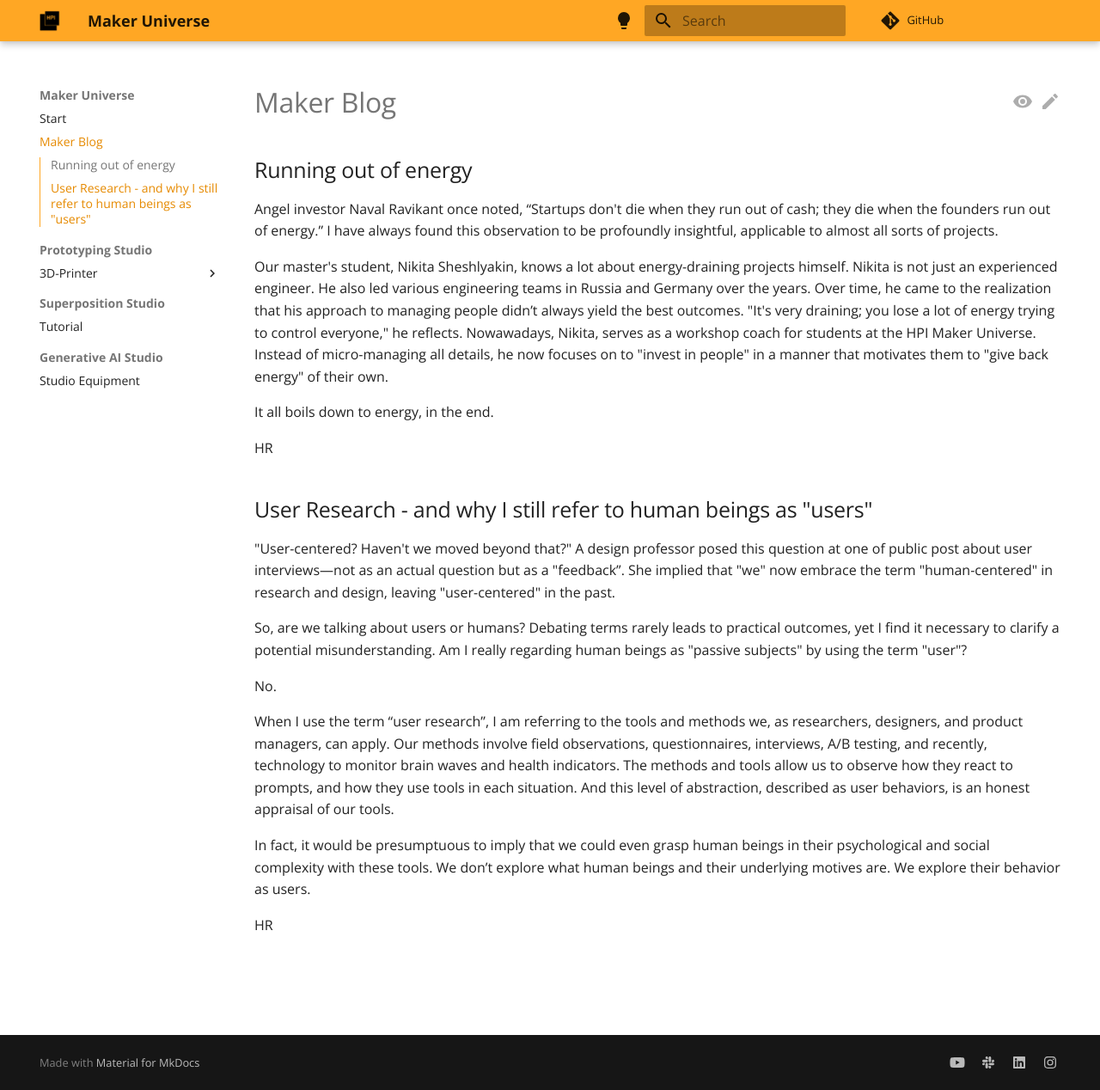
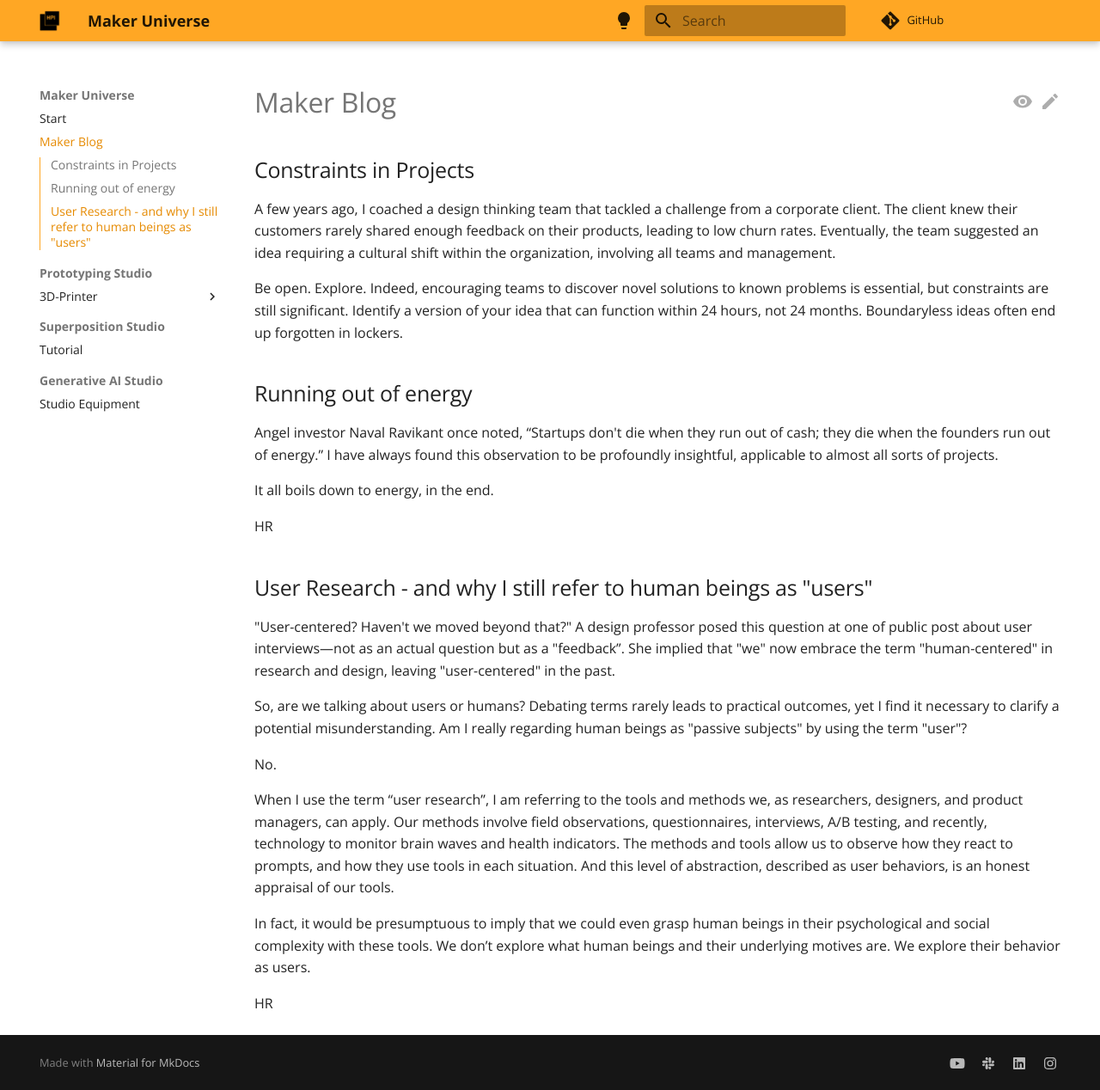
Before and after one commit to makeruniverse/docs, an MkDocs documentation site: the page built from docs/blog/blog.md, in a window 1280 px wide and 1268 px high. Shown: the whole window at 86% size. Built offline with MkDocs 1.6.1 and Material for MkDocs 9.7.7, drawn with Linux system fonts in a browser that asks for light colours; comment, search, counter and statistics services are not loaded.

Commit message:
new blog post on constraints

```diff
--- a/docs/blog/blog.md
+++ b/docs/blog/blog.md
@@ -1,14 +1,22 @@
 # Maker Blog
+
+## Constraints in Projects
+
+A few years ago, I coached a design thinking team that tackled a challenge from a corporate client. The client knew their customers rarely shared enough feedback on their products, leading to low churn rates. Eventually, the team suggested an idea requiring a cultural shift within the organization, involving all teams and management.
+
+Be open. Explore. Indeed, encouraging teams to discover novel solutions to known problems is essential, but constraints are still significant. Identify a version of your idea that can function within 24 hours, not 24 months. Boundaryless ideas often end up forgotten in lockers.
+
+
 
 ## Running out of energy
 
 Angel investor Naval Ravikant once noted, “Startups don't die when they run out of cash; they die when the founders run out of energy.” I have always found this observation to be profoundly insightful, applicable to almost all sorts of projects.
 
-Our master's student, Nikita Sheshlyakin, knows a lot about energy-draining projects himself. Nikita is not just an experienced engineer. He also led various engineering teams in Russia and Germany over the years. Over time, he came to the realization that his approach to managing people didn’t always yield the best outcomes. "It's very draining; you lose a lot of energy trying to control everyone," he reflects. Nowawadays, Nikita, serves as a workshop coach for students at the HPI Maker Universe.  Instead of micro-managing all details, he now focuses on to "invest in people" in a manner that motivates them to "give back energy" of their own.
-
 It all boils down to energy, in the end.
 
 HR
+
+
 
 ## User Research - and why I still refer to human beings as "users"
 "User-centered? Haven't we moved beyond that?" A design professor posed this question at one of public post about user interviews—not as an actual question but as a "feedback”. She implied that "we" now embrace the term "human-centered" in research and design, leaving "user-centered" in the past.
```
